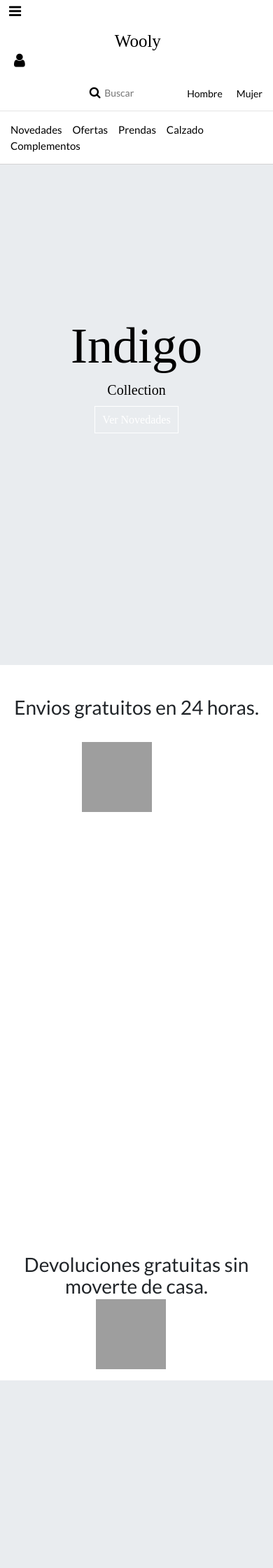
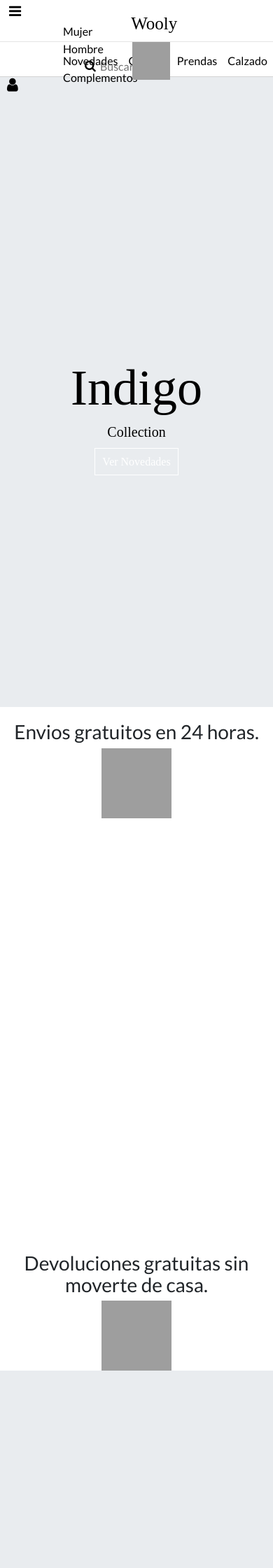
Before and after one commit to Razboi/Wooly, a Django app: template templates/products/index.html in a window 390 px wide, after a click that opens the changed part. Shown: the top 2240 px of the page at 70% size. Run offline with Django 3.2, Linux system fonts and the light colour scheme; the template is opened without the code that fills it: most values are stand-ins (such as "Sample title", 1, 10 or a date in 2020); grey boxes marked "Sample" are stand-in pictures; some libraries are stand-ins or nearby versions; some web fonts are replaced; grey boxes are pictures that could not be loaded.

Commit message:
Finished responsive design

```diff
--- a/static/css/base.css
+++ b/static/css/base.css
@@ -226,17 +214,17 @@ body {
 }
 
 /* layout for small devices */
-@media screen and (max-width: 980px) {
+@media only screen and (max-device-width: 768px) {
   nav {
     height: auto !important;
   }
 
   #navbar_wrapper {
-    background: rgba(255, 255, 255, 1);
+    background: #fff;
   }
 
   .navbar-brand {
-    left: 42% !important;
+    left: 45%;
   }
 
   #main_navbar {
@@ -244,32 +232,17 @@ body {
   }
 
   #nav_right_elements {
-    margin: 20px 0px 0px 0px;
-    font-size: 14px;
+    float: right;
     flex-direction: row;
-    position: absolute;
-    top: 55px;
-    left: 10px;
+    padding: 10px;
+    margin: 0px;
   }
 
   #nav_left {
-    margin: 80px 0px 0px 0px;
-    padding: 10px 0px;
-    flex-direction: row-reverse;
-    font-size: 14px;
-  }
-
-  #nav_left li {
-    padding-left: 5px;
-  }
-
-  #nav_left form {
-    padding: 0px;
-  }
-
-  #nav_left form input:focus {
-    padding: 5px;
-    width: 285px;
+    float: left;
+    flex-direction: row;
+    padding: 20px;
+    margin: 0px;
   }
 
   #sub_menu {
@@ -277,7 +250,6 @@ body {
   }
 
   #sub_menu ul {
-    font-size: 15px;
     margin: 0px;
     padding: 5px;
   }
@@ -353,9 +325,7 @@ body {
 }
 
 .index_second_info h3 {
-  padding: 45px 0px 120px 0px;
-  margin: 0px;
-
+  margin-top: 20px;
 }
 
 .index_album01 {
@@ -397,31 +367,7 @@ body {
 .icon {
   height: 100px;
   width: 100px;
-  position: absolute;
-  top: 80px;
-  right: 47.5%;
-}
-
-@media screen and (max-width: 480px) {
-  .delivery.icon{
-    left: 30%;
-    top: 110px;
-  }
-
-  .return.icon {
-    top: 110px;
-    left: 35%;
-  }
-
-  .jumbotron {
-    background-position: 39% 50%;
-  }
-}
-
-@media screen and (max-width: 680px) {
-  .icon {
-    right: 45%;
-  }
+  margin: 0px auto;
 }
 
 /* ------------------------Products List ------------------- */
--- a/templates/products/products_details.html
+++ b/templates/products/products_details.html
@@ -5,10 +5,10 @@
     <div class="col-2 sidebar_wrapper">
       {% include 'snippets/sidebar.html' %}
     </div>
-    <div class="col-4 product_details_image">
+    <div class="col-6 col-xl-4 product_details_image">
       <img src="{{object.image.url}}" />
     </div>
-    <div class="col-6 product_details_info">
+    <div class="col-4 col-xl-6 product_details_info">
       <span id="details_price">{{ object.price}} €</span>
       <span id="details_secondary_info"><i class="fa fa-info-circle"></i>Envios y devoluciones gratuitas</span>
       <h3 id="details_title">{{object.name}}</h3>
```
Also changed, not shown: other parts of static/css/base.css (+39 -72 lines), templates/payment/confirmation.html (+14 -14 lines), templates/products/products_list.html (+3 -4 lines).
